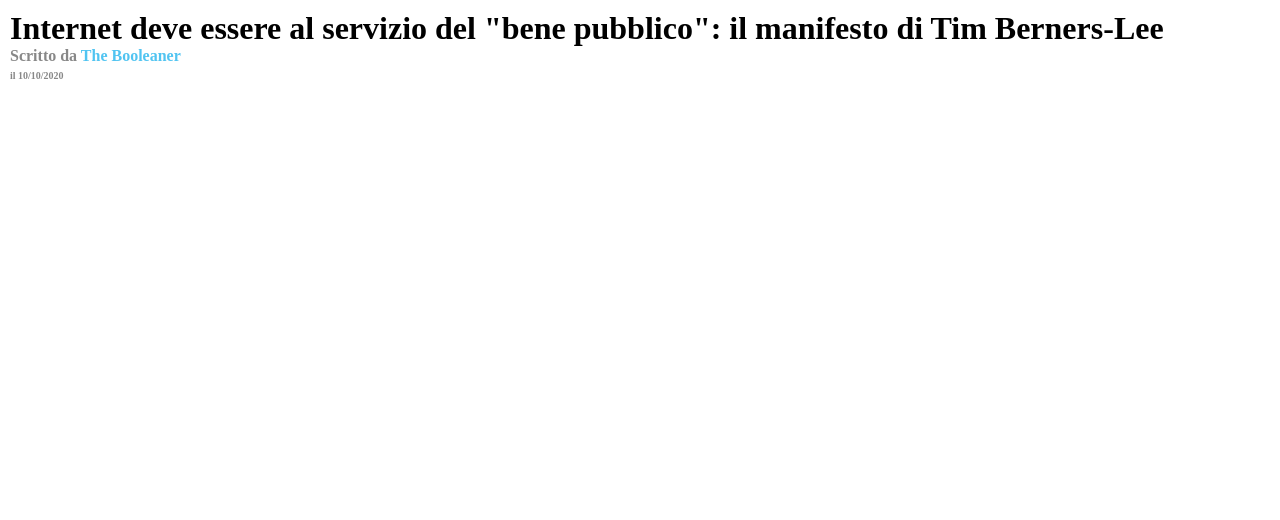
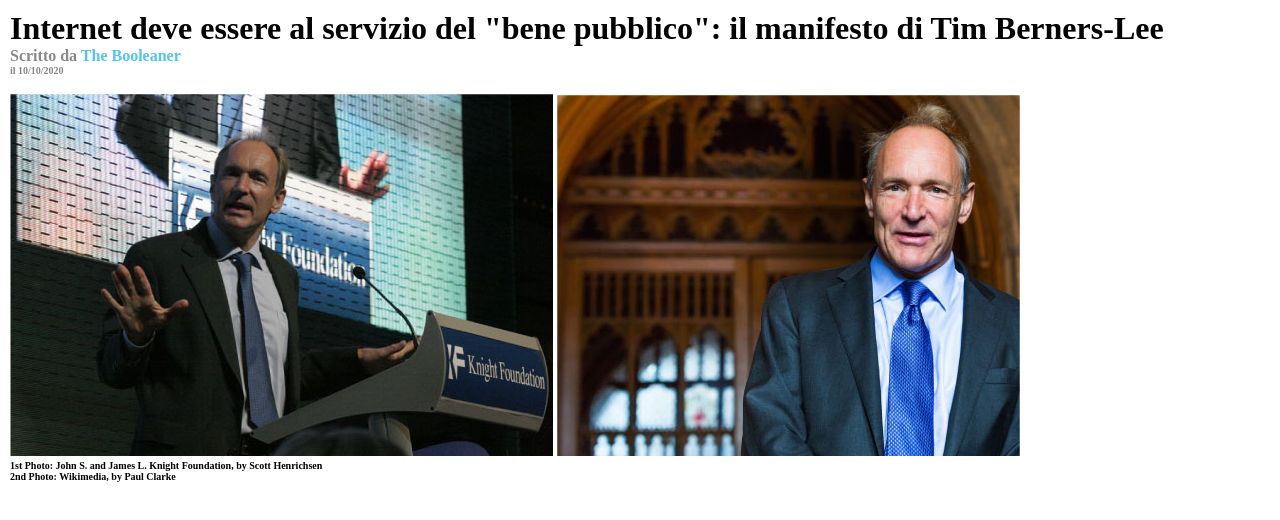
Before and after one commit to Lolloc99/html-css-booleaner, a plain HTML site: page index.html in a window 1280 px wide. Shown: the part 84-604 px from the top of the page. Drawn offline with Linux system fonts and the light colour scheme.

Commit message:
Immagini e descrizione aggiunte

```diff
--- a/css/style.css
+++ b/css/style.css
@@ -14,7 +14,7 @@
     background-image: url(/img/pattern.png); /* Non funziona, per qualche motivo non trova il file nonostante lui stesso lo indichi tra le scelte rapide */
 }
 
-#container{
+#container {
     margin: 10px;
 }
 
@@ -31,3 +31,8 @@
 #data {
     font-size:x-small;
 }
+
+.descr {
+    font-weight: bold;
+    font-size: x-small;
+}
--- a/index.html
+++ b/index.html
@@ -25,14 +25,27 @@
             </div>
 
             <div>
-                <span id="fonte" class="firma">
+                <p id="fonte" class="firma">
                     Scritto da <a href="http://The Booleaner" id="link">The Booleaner</a>
-                </span>
-                <br>
-                <span id="data" class="firma">il 10/10/2020</span>
+                </p>
+                <p id="data" class="firma">il 10/10/2020</p>
             </div>
                 <!-- /Titolo e Firma -->
             <br>
+
+                <!-- Immagini e descrizione -->
+            <div>
+                <div> <!--Immagini-->
+                    <img src="img/tim-1.jpg" alt="Knight Foundation">
+                    <img src="img/tim-2.jpg" alt="Wikimedia">
+                </div>
+
+                <div> <!--Descrizione Immagini-->
+                    <p class="descr">1st Photo: John S. and James L. Knight Foundation, by Scott Henrichsen</p>
+                    <p class="descr">2nd Photo: Wikimedia, by Paul Clarke</p>
+                </div>
+            </div>
+                <!-- Immagini e descrizione -->
 
         </div>
     </main>
```
